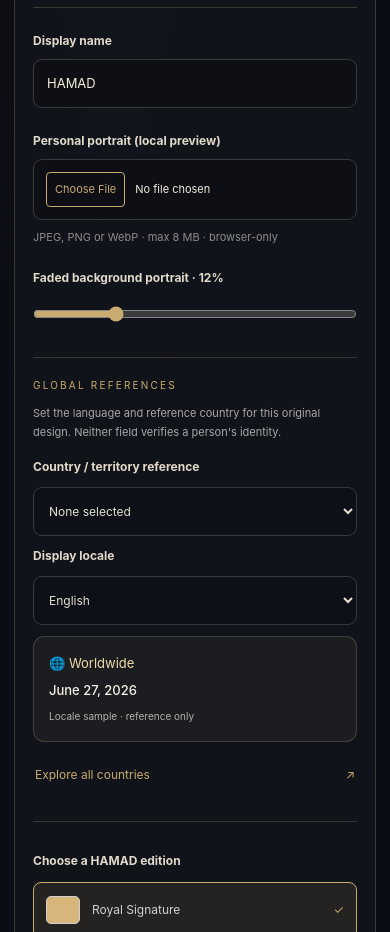
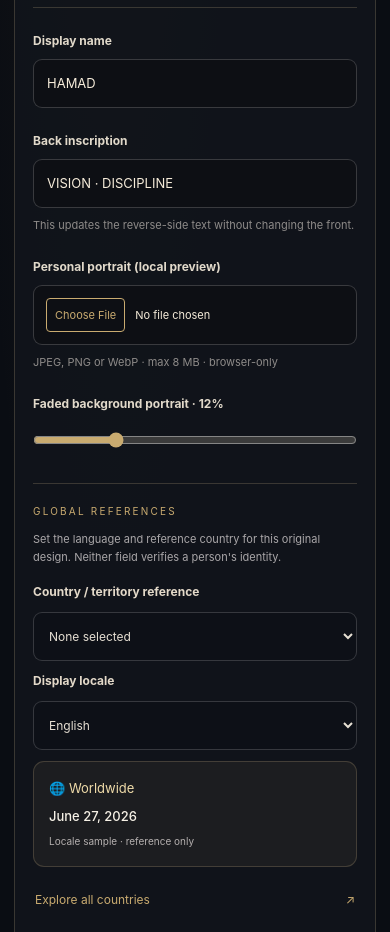
Before and after one commit to prince-web-beb/OKard, a SvelteKit app in the folder apps/web/: page /lab in a window 390 px wide. Shown: the part 1520-2452 px from the top of the page. Built offline with nearby package versions, Linux system fonts and the light colour scheme.

Commit message:
feat(editor): expose family-specific second field and editable back inscription without leaving mobile inspector

```diff
--- a/apps/web/src/routes/lab/+page.svelte
+++ b/apps/web/src/routes/lab/+page.svelte
@@ -84,6 +84,14 @@
   const displayNameLayer = $derived(card.artboards.front.nodes.find((node) =>
     node.id === 'display-name'));
   const displayName = $derived(displayNameLayer?.kind === 'text' ? displayNameLayer.text : '');
+  const secondaryTextLayer = $derived(card.artboards.front.nodes.find((node) =>
+    node.id === 'supporting-value'));
+  const secondaryText = $derived(secondaryTextLayer?.kind === 'text'
+    ? secondaryTextLayer.text : '');
+  const reverseHeadlineLayer = $derived(card.artboards.back.nodes.find((node) =>
+    node.id === 'back-motto'));
+  const reverseHeadline = $derived(reverseHeadlineLayer?.kind === 'text'
+    ? reverseHeadlineLayer.text : '');
   const secondaryLayer = $derived(card.artboards.front.nodes.find((node) =>
     node.id === 'secondary-portrait'));
   const secondaryOpacity = $derived(secondaryLayer?.opacity ?? 0.12);
@@ -546,6 +554,23 @@
             value={displayName} oninput={(e) => change({kind: 'replace-text', side: 'front',
               nodeId: 'display-name', text: activeManifest ? e.currentTarget.value : e.currentTarget.value.toUpperCase()})} />
         </div>
+        {#if activeManifest}
+          <div class="panel-group">
+            <label for="familySecondaryValue">{activeManifest.fields[1]?.label ?? 'Secondary detail'}</label>
+            <input id="familySecondaryValue" type="text" maxlength="120" autocomplete="off"
+              value={secondaryText}
+              oninput={(e) => change({kind:'replace-text',side:'front',
+                nodeId:'supporting-value',text:e.currentTarget.value})} />
+          </div>
+        {/if}
+        <div class="panel-group">
+          <label for="cardReverseHeadline">Back inscription</label>
+          <input id="cardReverseHeadline" type="text" maxlength="120" autocomplete="off"
+            value={reverseHeadline}
+            oninput={(e) => change({kind:'replace-text',side:'back',
+              nodeId:'back-motto',text:e.currentTarget.value})} />
+          <span class="input-hint">This updates the reverse-side text without changing the front.</span>
+        </div>
         {#if portraitSupported}
         <div class="panel-group">
           <label for="portrait">Personal portrait (local preview)</label>
```
